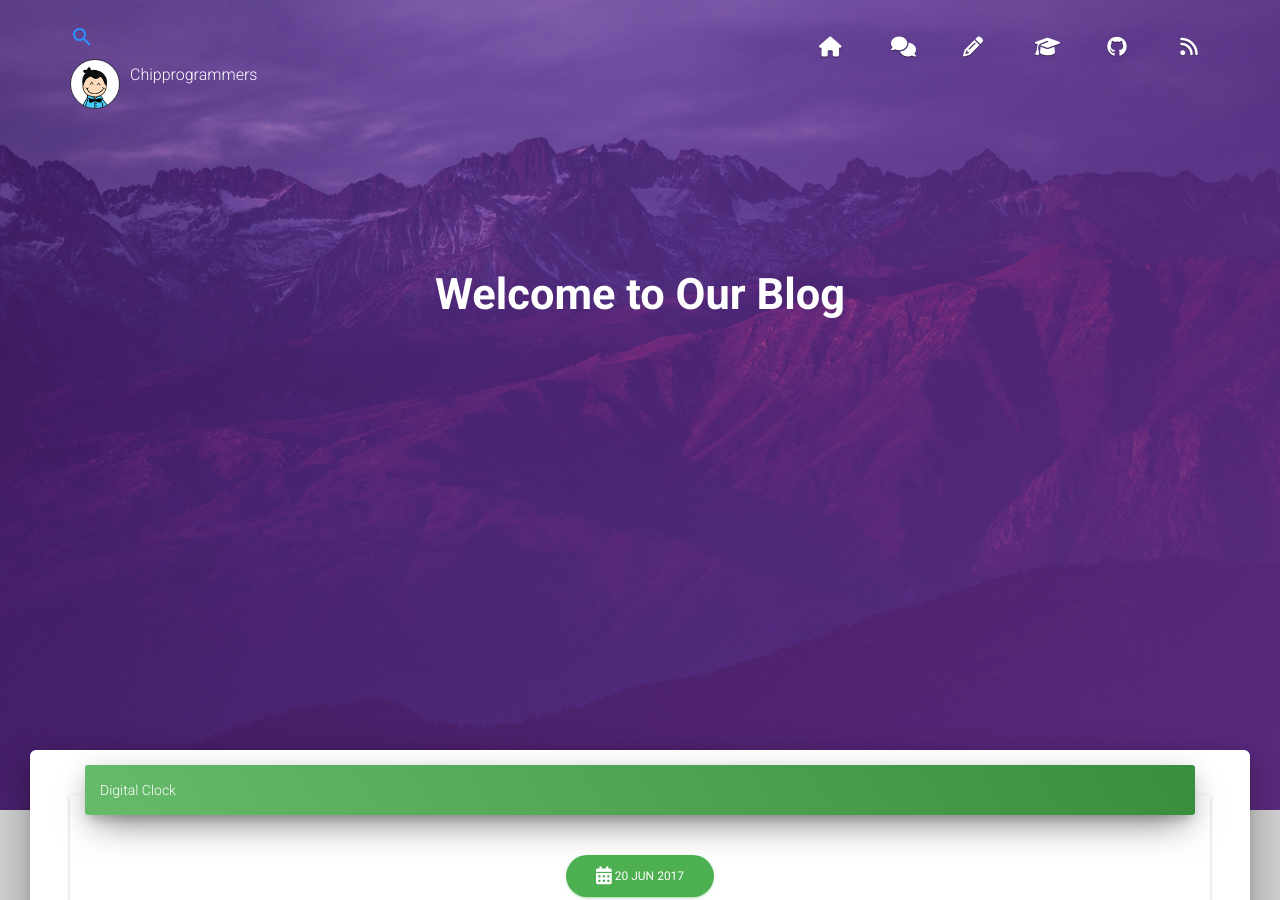
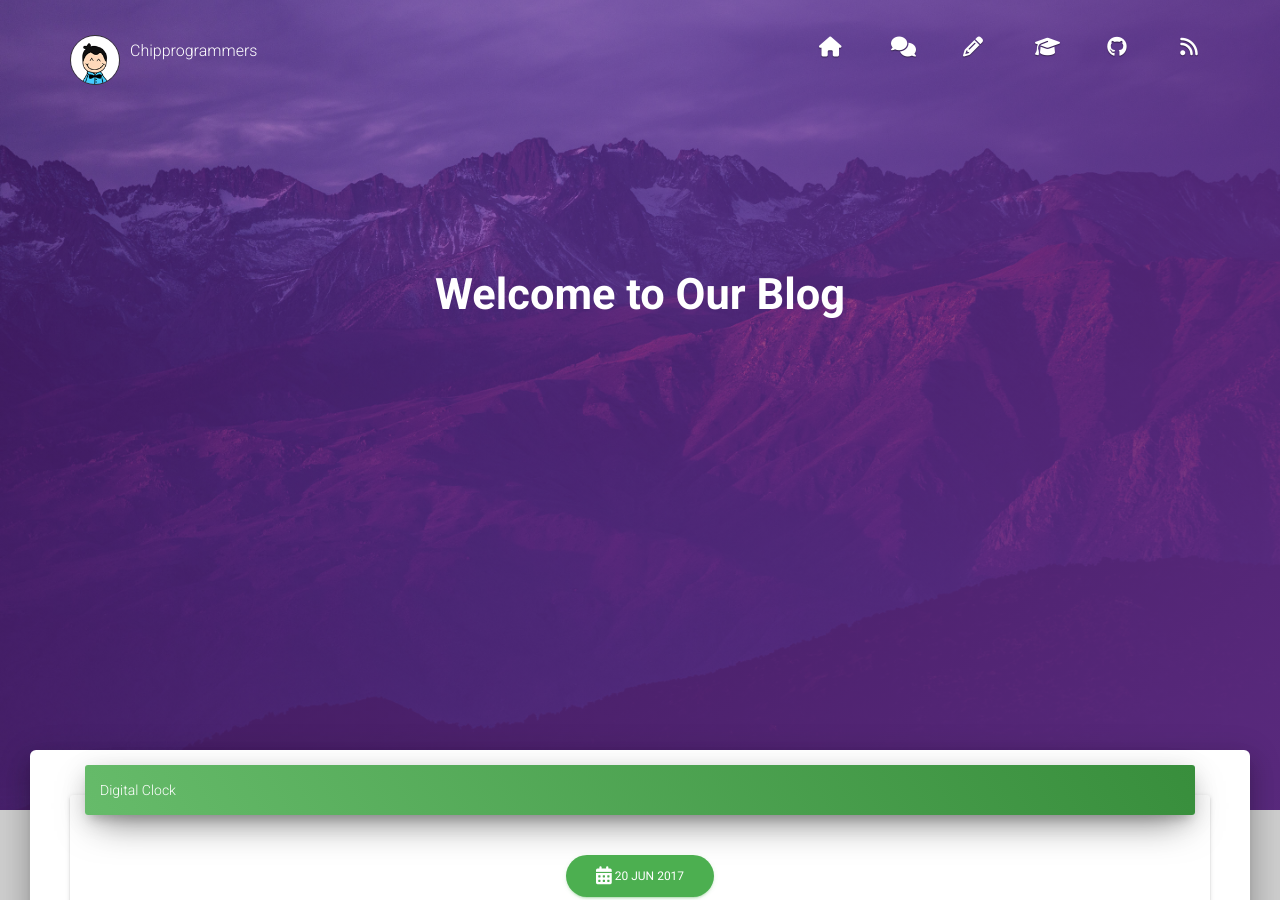
Before and after one commit to tip4programs/imbue, a Jekyll site: the page built from index.html, in a window 1280 px wide and 900 px high. Built offline with Jekyll 4.4.1, drawn with Linux system fonts in a browser that asks for light colours; nearby versions of some CDN libraries; the list of posts is cut into pages by our own code.

Commit message:
Update search.html

```diff
--- a/_includes/search.html
+++ b/_includes/search.html
@@ -9,7 +9,7 @@
     {% endfor %}
     <!-- <li><a class="feed" href="{{ site.url }}{{site.baseurl}}/feed.xml" title="Atom/RSS feed">Feed</a></li> -->
   </ul>
-<a id"search" class="dosearch">
+<a id="search" class="dosearch">
     <i class="material-icons">search</i>
 </a>
 <ul class="search-results search-list"></ul>
```
